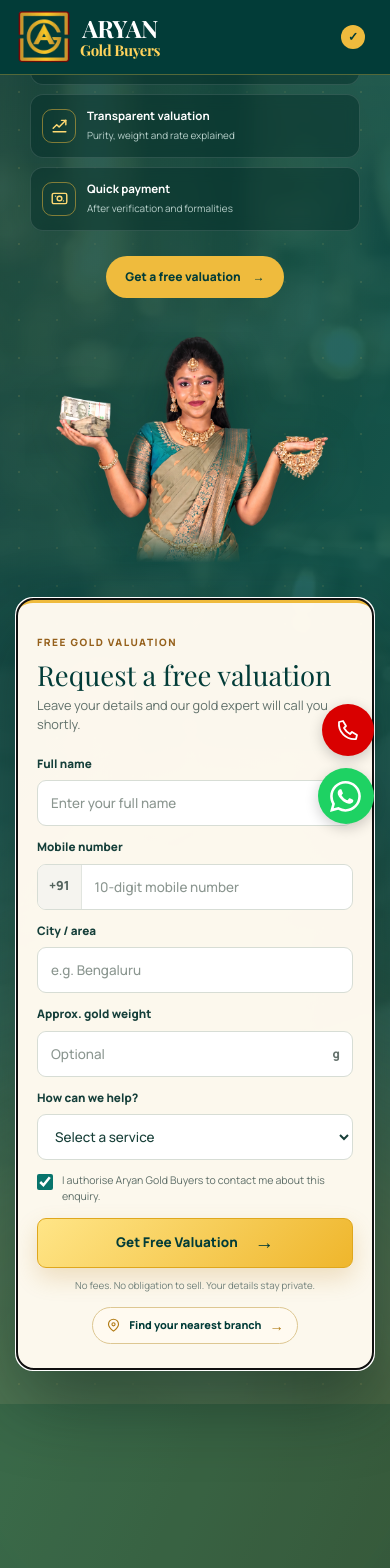
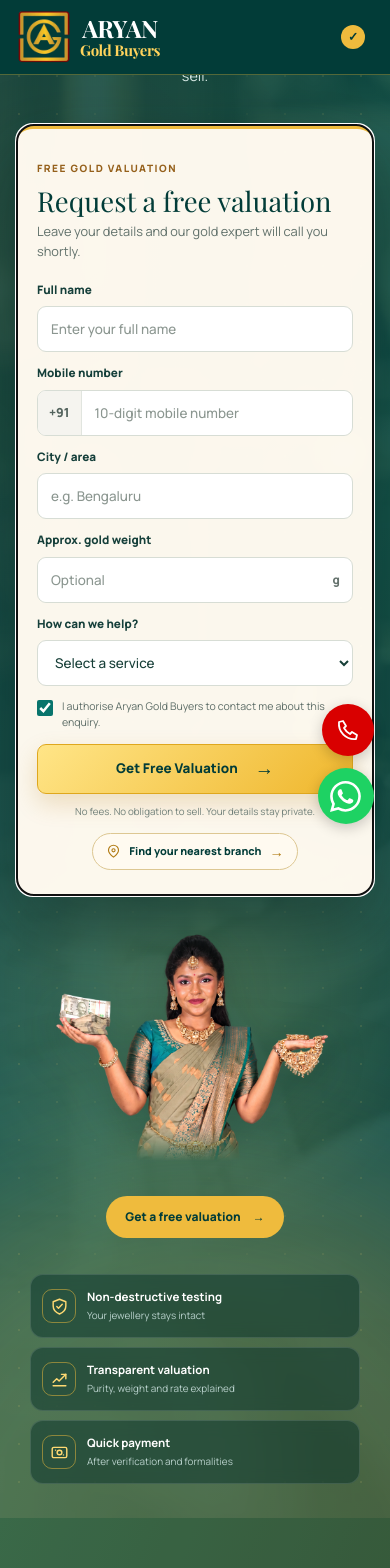
Before and after one commit to abhibs/project10, a Next.js app: page /googleleads in a window 390 px wide. Shown: the top 1568 px of the page. Built offline with nearby package versions, Linux system fonts and the light colour scheme; a web font is replaced by a local one.

Commit message:
Refine lead flow and thank-you page

```diff
--- a/src/app/googleleads/GoogleLeadForm.js
+++ b/src/app/googleleads/GoogleLeadForm.js
@@ -55,7 +55,7 @@ export default function GoogleLeadForm() {
       });
       form.reset();
       setFeedback({ type: "success", message: result.message });
-      router.replace("/thank-page");
+      router.replace("/thank-you");
     } catch (error) {
       setFeedback({ type: "error", message: error.message || "Unable to submit your request. Please try again." });
       lock.current = false;
--- a/src/app/googleleads/googleleads.module.css
+++ b/src/app/googleleads/googleleads.module.css
@@ -108,11 +108,11 @@
 .benefits small { color: #b7d0cb; font-size: .62rem; line-height: 1.45; }
 .mobileCta { display: none; }
 
-.portrait { position: relative; align-self: center; isolation: isolate; z-index: 2; height: clamp(490px, 66vh, 610px); overflow: hidden; }
+.portrait { position: relative; order: 1; align-self: center; isolation: isolate; z-index: 2; height: clamp(490px, 66vh, 610px); overflow: hidden; }
 .portrait::before { display: none; }
 .portraitHalo { display: none; }
 .portrait > img { position: absolute; top: 0; left: 50%; z-index: 1; width: auto; max-width: none; height: 140%; transform: translateX(-50%); object-fit: contain; object-position: center top; filter: brightness(1.06) contrast(1.02) saturate(1.07) drop-shadow(0 10px 22px rgba(0, 35, 31, .24)); -webkit-mask-image: linear-gradient(to right, transparent 0, #000 5%, #000 95%, transparent 100%), linear-gradient(to bottom, #000 0 39%, rgba(0, 0, 0, .94) 43%, rgba(0, 0, 0, .46) 47%, transparent 51%); -webkit-mask-composite: source-in; mask-image: linear-gradient(to right, transparent 0, #000 5%, #000 95%, transparent 100%), linear-gradient(to bottom, #000 0 39%, rgba(0, 0, 0, .94) 43%, rgba(0, 0, 0, .46) 47%, transparent 51%); mask-composite: intersect; }
-.leadForm { position: relative; z-index: 5; width: 100%; max-width: 425px; justify-self: end; scroll-margin-top: 24px; padding: clamp(25px, 2.6vw, 34px); border: 1px solid #eadab5; border-top: 5px solid var(--gold-500); border-radius: 20px; background: rgba(255, 250, 240, .985); box-shadow: 0 30px 75px rgba(0, 25, 23, .42); }
+.leadForm { position: relative; order: 2; z-index: 5; width: 100%; max-width: 425px; justify-self: end; scroll-margin-top: 24px; padding: clamp(25px, 2.6vw, 34px); border: 1px solid #eadab5; border-top: 5px solid var(--gold-500); border-radius: 20px; background: rgba(255, 250, 240, .985); box-shadow: 0 30px 75px rgba(0, 25, 23, .42); }
 .formHeading { margin-bottom: 21px; }
 .formKicker { color: #95601b; font-size: .63rem; font-weight: 900; letter-spacing: .15em; }
 .formHeading h2 { margin: 8px 0 7px; color: var(--teal-950); font-family: var(--font-google-lead-display), Georgia, serif; font-size: clamp(1.72rem, 2vw, 2.15rem); line-height: 1.08; }
@@ -174,13 +174,14 @@
   .headerInner { width: calc(100% - 32px); }
   .headerActions > a { display: none; }
   .heroInner { grid-template-columns: 1fr; width: min(620px, calc(100% - 32px)); min-height: 0; padding: 38px 0 42px; }
-  .heroCopy { order: 0; max-width: none; padding: 0; text-align: center; }
+  .heroCopy { display: contents; }
+  .heroIntro { order: 0; max-width: none; text-align: center; }
   .heroLead { margin-inline: auto; }
-  .benefits { max-width: 560px; margin-inline: auto; }
-  .mobileCta { display: inline-flex; align-items: center; gap: 12px; margin-top: 25px; padding: 12px 19px; border-radius: 999px; color: var(--teal-950); background: var(--gold-500); font-size: .75rem; font-weight: 900; text-decoration: none; }
-  .portrait { position: relative; right: auto; bottom: auto; order: 1; justify-self: center; width: min(100%, 480px); height: clamp(205px, 62vw, 305px); margin: 0 auto -18px; opacity: 1; }
+  .benefits { order: 4; width: 100%; max-width: 560px; margin: 0 auto; }
+  .mobileCta { display: inline-flex; order: 3; align-items: center; justify-self: center; gap: 12px; margin-top: 0; padding: 12px 19px; border-radius: 999px; color: var(--teal-950); background: var(--gold-500); font-size: .75rem; font-weight: 900; text-decoration: none; }
+  .portrait { position: relative; right: auto; bottom: auto; order: 2; justify-self: center; width: min(100%, 480px); height: clamp(205px, 62vw, 305px); margin: 0 auto -18px; opacity: 1; }
   .portrait > img { width: 100%; max-width: 100%; height: auto; -webkit-mask-image: linear-gradient(to right, transparent 0, #000 5%, #000 95%, transparent 100%), linear-gradient(to bottom, #000 0 34%, rgba(0, 0, 0, .94) 37%, rgba(0, 0, 0, .5) 40%, transparent 43%); -webkit-mask-composite: source-in; mask-image: linear-gradient(to right, transparent 0, #000 5%, #000 95%, transparent 100%), linear-gradient(to bottom, #000 0 34%, rgba(0, 0, 0, .94) 37%, rgba(0, 0, 0, .5) 40%, transparent 43%); mask-composite: intersect; }
-  .leadForm { order: 2; max-width: 510px; justify-self: center; }
+  .leadForm { order: 1; max-width: 510px; justify-self: center; }
   .trustBar { grid-template-columns: repeat(2, minmax(0, 1fr)); }
   .stepsInner { grid-template-columns: 1fr; gap: 35px; }
 }
--- a/src/app/googleleads/page.js
+++ b/src/app/googleleads/page.js
@@ -41,25 +41,27 @@ export default function GoogleLeadsPage() {
           <div className={styles.heroGlow} aria-hidden="true" />
           <div className={styles.heroInner}>
             <div className={styles.heroCopy}>
-              <span className={styles.eyebrow}>Gold buyers in Bengaluru &amp; Chennai</span>
-              <h1 id="google-leads-title">Your gold.<br />Its true value.<br /><em>Paid quickly.</em></h1>
-              <p className={styles.heroLead}>A transparent gold valuation, completed in front of you. No cutting, no hidden steps, and no obligation to sell.</p>
+              <div className={styles.heroIntro}>
+                <span className={styles.eyebrow}>Gold buyers in Bengaluru &amp; Chennai</span>
+                <h1 id="google-leads-title">Your gold.<br />Its true value.<br /><em>Paid quickly.</em></h1>
+                <p className={styles.heroLead}>A transparent gold valuation, completed in front of you. No cutting, no hidden steps, and no obligation to sell.</p>
+              </div>
 
               <div className={styles.benefits} aria-label="Aryan Gold Buyers benefits">
                 <div><span><BenefitIcon type="shield" /></span><p><strong>Non-destructive testing</strong><small>Your jewellery stays intact</small></p></div>
                 <div><span><BenefitIcon type="rate" /></span><p><strong>Transparent valuation</strong><small>Purity, weight and rate explained</small></p></div>
                 <div><span><BenefitIcon type="cash" /></span><p><strong>Quick payment</strong><small>After verification and formalities</small></p></div>
               </div>
+            </div>
 
-              <a className={styles.mobileCta} href="#lead-form">Get a free valuation <span aria-hidden="true">→</span></a>
-            </div>
+            <GoogleLeadForm />
 
             <div className={styles.portrait} aria-label="Welcome to Aryan Gold Buyers">
               <div className={styles.portraitHalo} aria-hidden="true" />
               <Image src="/Selected/306A7111-transparent.png" alt="Aryan Gold Buyers representative holding cash and gold jewellery" width={1024} height={1536} priority sizes="(max-width: 820px) 92vw, 34vw" />
             </div>
 
-            <GoogleLeadForm />
+            <a className={styles.mobileCta} href="#lead-form">Get a free valuation <span aria-hidden="true">→</span></a>
           </div>
         </section>
 
--- a/src/app/thank-page/ThankYouRedirect.js
+++ /dev/null
@@ -1,28 +0,0 @@
-"use client";
-
-import { useEffect, useState } from "react";
-import { useRouter } from "next/navigation";
-import styles from "./page.module.css";
-
-export default function ThankYouRedirect() {
-  const router = useRouter();
-  const [secondsRemaining, setSecondsRemaining] = useState(5);
-
-  useEffect(() => {
-    const openedAt = Date.now();
-    const countdown = window.setInterval(() => {
-      setSecondsRemaining(Math.max(0, Math.ceil((5000 - (Date.now() - openedAt)) / 1000)));
-    }, 1000);
-    const timer = window.setTimeout(() => {
-      window.clearInterval(countdown);
-      router.replace("/");
-    }, 5000);
-    router.prefetch("/");
-    return () => {
-      window.clearTimeout(timer);
-      window.clearInterval(countdown);
-    };
-  }, [router]);
-
-  return <p className={styles.countdown}>Returning to the home page in <strong>{secondsRemaining}</strong> {secondsRemaining === 1 ? "second" : "seconds"}.</p>;
-}
--- a/src/app/thank-page/page.js
+++ b/src/app/thank-you/page.js
@@ -1,7 +1,6 @@
 import Link from "next/link";
 import { Manrope, Playfair_Display } from "next/font/google";
 import Brand from "../Brand";
-import ThankYouRedirect from "./ThankYouRedirect";
 import styles from "./page.module.css";
 
 const bodyFont = Manrope({ subsets: ["latin"], variable: "--font-thank-body", display: "swap" });
@@ -21,7 +20,6 @@ export default function ThankYouPage() {
       <p className={styles.eyebrow}>ENQUIRY RECEIVED</p>
       <h1>Thank you!</h1>
       <p className={styles.message}>Your enquiry has been received.<br />Our gold expert will call you shortly.</p>
-      <ThankYouRedirect />
       <Link className={styles.homeLink} href="/">Back to home <span aria-hidden="true">→</span></Link>
     </main>
     <footer className={styles.footer}>Aryan Gold Buyers · Free valuation. No obligation to sell.</footer>
--- a/src/app/thank-page/page.module.css
+++ b/src/app/thank-you/page.module.css
@@ -8,8 +8,6 @@
 .eyebrow { margin: 0 0 14px; color: #ffda73; font-size: 11px; font-weight: 800; letter-spacing: .18em; }
 .content h1 { margin: 0 0 20px; font: 700 clamp(48px, 8vw, 76px)/1.1 var(--font-thank-display), Georgia, serif; letter-spacing: -.04em; }
 .message { margin: 0; color: #deebe5; font-size: 17px; line-height: 1.8; }
-.countdown { margin: 26px 0 0; color: #c4d8d0; font-size: 13px; line-height: 1.6; }
-.countdown strong { color: #ffda73; }
 .homeLink { display: inline-flex; align-items: center; gap: 18px; min-height: 48px; margin-top: 24px; padding: 12px 22px; border-radius: 999px; color: #023c38; background: #ffda73; font-size: 13px; font-weight: 800; text-decoration: none; }
 .homeLink:hover { background: #ffe59a; }
 .homeLink:focus-visible { outline: 3px solid #fffaf0; outline-offset: 4px; }
```
